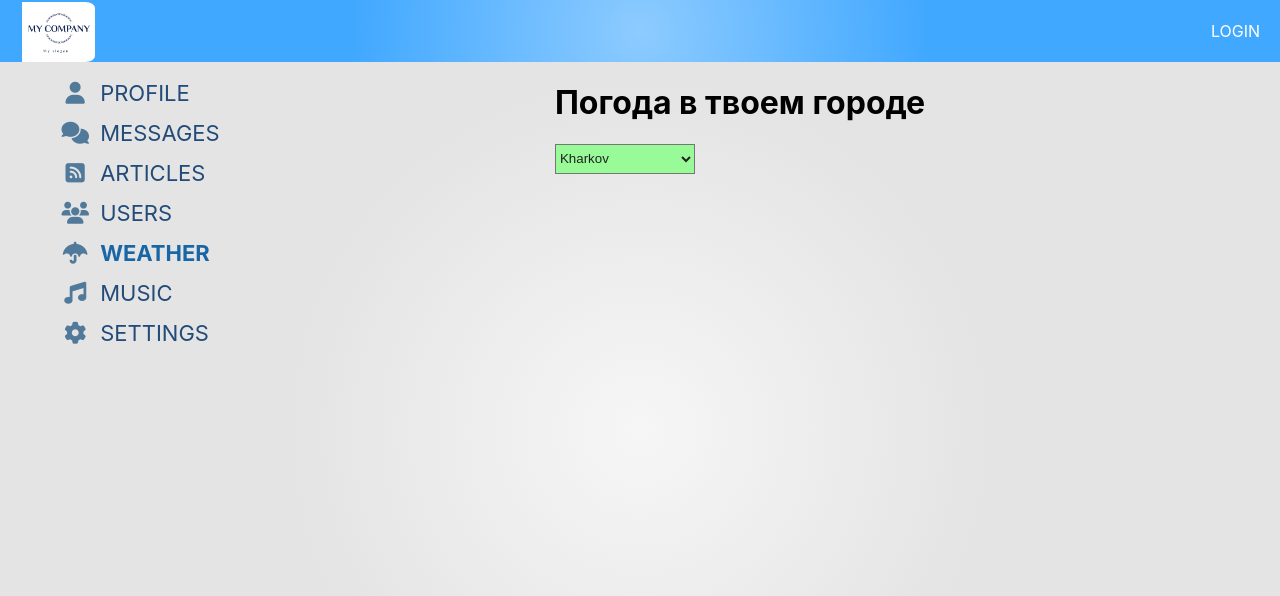
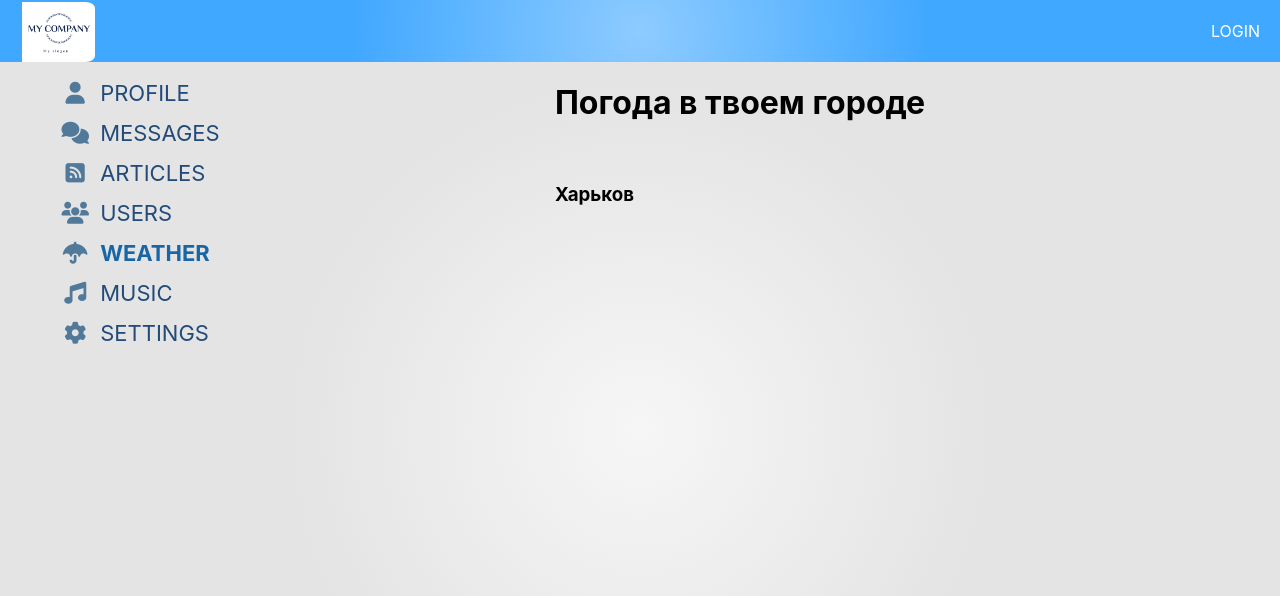
Before and after one commit to rubicund-kos/social-network, a React (Create React App) app: page /weather in a window 1280 px wide. Shown: the top 596 px of the page. Built offline with nearby package versions, Linux system fonts and the light colour scheme; no server answers.

Commit message:
add ProfileAPI

```diff
--- /dev/null
+++ b/src/api/profileAPI.js
@@ -0,0 +1,15 @@
+import * as axios from "axios";
+
+
+const instanceProfileAPI = axios.create({
+    baseURL: 'https://social-network.samuraijs.com/api/1.0/'
+});
+
+export const profileAPI = {
+    getProfile(userId) {
+        return (
+            instanceProfileAPI.get(`profile/${userId}`)
+                .then(response => {return response.data})
+        )
+    }
+};
--- a/src/components/Profile/ProfileContainer.jsx
+++ b/src/components/Profile/ProfileContainer.jsx
@@ -1,9 +1,9 @@
  import React from 'react';
 import Profile from "./Profile";
-import * as axios from "axios";
 import {connect} from "react-redux";
 import {setUserProfile} from "../../redux/profile-Reducer";
  import {withRouter} from "react-router-dom";
+ import {profileAPI} from "../../api/profileAPI";
 
 class ProfileContainer extends React.Component {
   componentDidMount() {
@@ -11,9 +11,9 @@ class ProfileContainer extends React.Component {
     if (!userId) {
         userId = 2;
     }
-    axios.get(`https://social-network.samuraijs.com/api/1.0/profile/${userId}`)
+    profileAPI.getProfile(userId)
         .then(response => {
-          this.props.setUserProfile(response.data);
+          this.props.setUserProfile(response);
         })
   }
 
--- a/src/components/Profile/ProfileInfo/ProfileInfo.jsx
+++ b/src/components/Profile/ProfileInfo/ProfileInfo.jsx
@@ -1,6 +1,7 @@
 import React from 'react';
 import styles from './ProfileInfo.module.sass';
 import Preloader from '../../common/Preloader/Preloader';
+import fakeUserPhoto from './../../../assets/images/fakeUserPhoto.png'
 
 
 const ProfileInfo = (props) => {
@@ -11,7 +12,7 @@ const ProfileInfo = (props) => {
     return (
         <div className={styles.profileContent}>
             <div className={styles.photoBlock}>
-                <img src={profile.photos.large} alt="profilePhoto" className={styles.photoBlock_img}/>
+                <img src={profile.photos.large || fakeUserPhoto} alt="profilePhoto" className={styles.photoBlock_img}/>
             </div>
             <div className={styles.description}>
 
--- a/src/components/Users/Users.jsx
+++ b/src/components/Users/Users.jsx
@@ -30,7 +30,7 @@ const Users = props => {
                         <div className={styles.userPhotoBlock}>
                             <div>
                                 <NavLink to={'/profile/' + user.id}>
-                                    <img src={user.photos.small != null ? user.photos.small : userImg}
+                                    <img src={user.photos.small !== null ? user.photos.small : userImg}
                                          className={styles.usersPhoto}
                                          alt="User"
                                     />
--- a/src/components/Users/UsersContainer.jsx
+++ b/src/components/Users/UsersContainer.jsx
@@ -1,9 +1,9 @@
 import React from 'react';
 import {connect} from 'react-redux';
 import {
-    followSuccess,
+    follow,
+    unfollow,
     setCurrentPage,
-    unfollowSuccess,
     toggleFolowingProgress,
     getUsers
 } from "../../redux/users-Reducer";
@@ -29,8 +29,8 @@ class UsersContainer extends React.Component {
                 currentPage={this.props.currentPage}
                 users={this.props.users}
                 onPageChanged={this.onPageChanged}
-                follow={this.props.followSuccess}
-                unfollow={this.props.unfollowSuccess}
+                follow={this.props.follow}
+                unfollow={this.props.unfollow}
                 followingInProgress={this.props.followingInProgress}
             />}
 
@@ -53,4 +53,4 @@ let mapStateToProps = (state) => {
 
 
 export default connect(mapStateToProps,
-    {followSuccess, unfollowSuccess, setCurrentPage, toggleFolowingProgress, getUsers})(UsersContainer);
+    {follow, unfollow, setCurrentPage, toggleFolowingProgress, getUsers})(UsersContainer);
--- a/src/components/Weather/Weather.jsx
+++ b/src/components/Weather/Weather.jsx
@@ -1,17 +1,15 @@
 import React from 'react';
-import style from './Weather.module.css';
 
 const Weather = (props) => {
     return (
         <div>
             <h1>Погода в твоем городе</h1>
-            <select className={style.select}>
-                <option value="Kharkov">Kharkov</option>
-                <option value="Kiev">Kiev</option>
-                <option value="Moscow">Moscow</option>
-                <option value="New-York">New-York</option>
-                <option value="London">London</option>
-            </select>
+            <div>
+                <div>
+                    <img src="" alt=""/>
+                    <h3>Харьков</h3>
+                </div>
+            </div>
         </div>
     )
 }
```
Also changed, not shown: src/assets/images/fakeUserPhoto.png (added).
